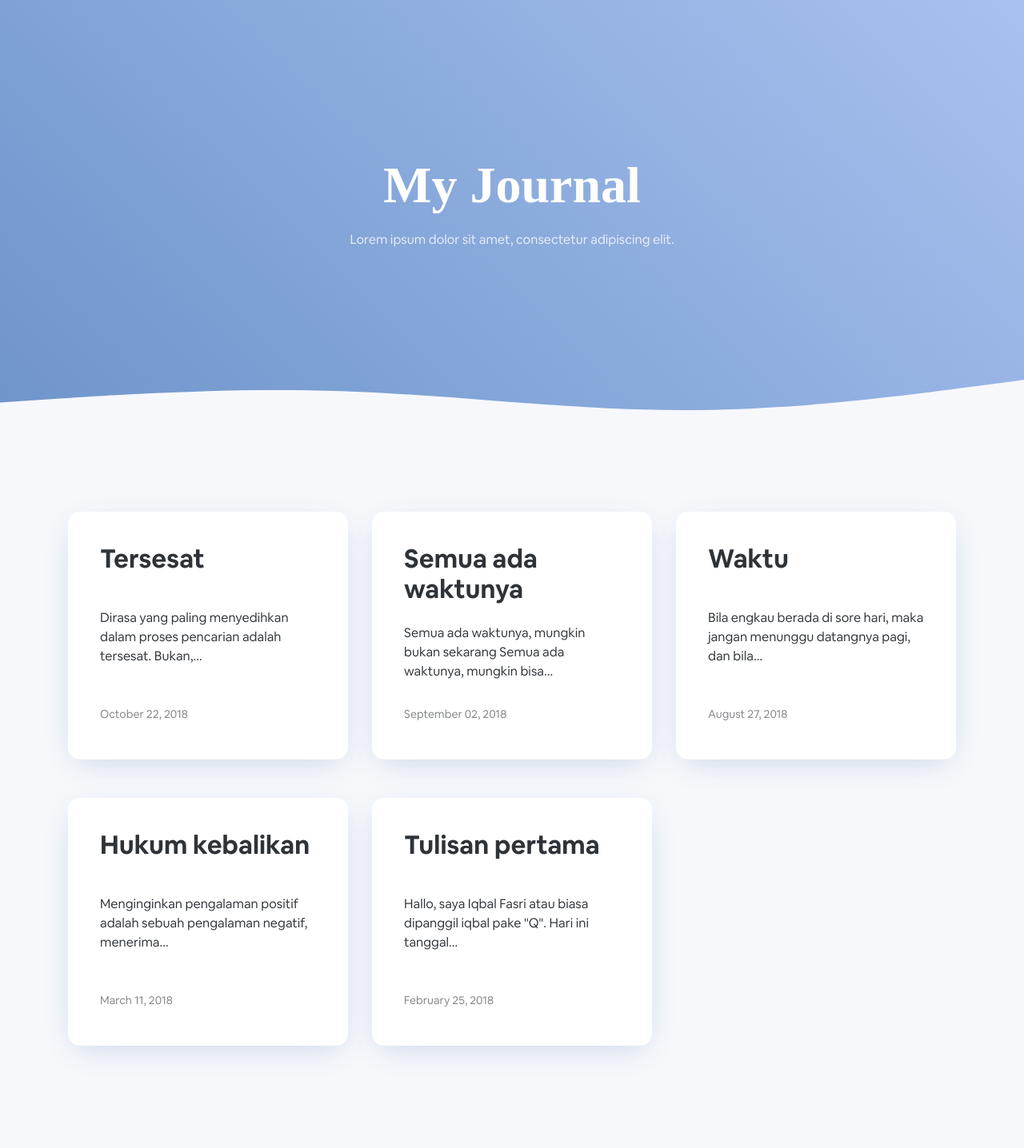
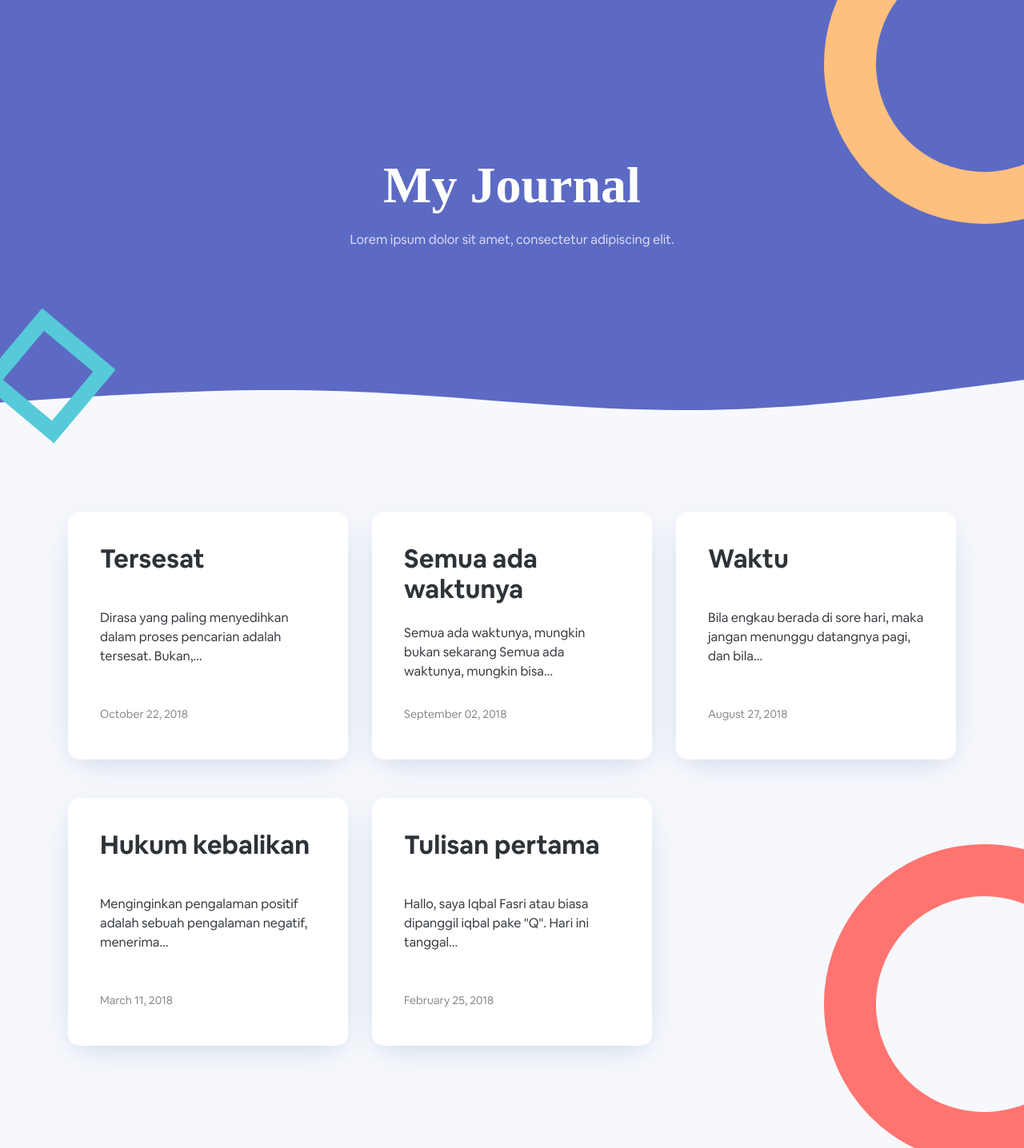
Before and after one commit to iqbalfasri/personal-website, a Gatsby site: page /blog in a window 1280 px wide. Shown: the whole page at 80% size. Built offline with nearby package versions, Linux system fonts and the light colour scheme; Gatsby itself is replaced by a stand-in of ours.

Commit message:
add: add shapes for wow

```diff
--- a/src/components/BlogComponent.js
+++ b/src/components/BlogComponent.js
@@ -11,14 +11,44 @@ import styled from "styled-components"
 const BlogHeader = styled.div`
   position: relative;
   height: 70vh;
-  background: #6d94ca;
+  /* background: #4481eb; */
+  background: #5c6ac4;
+  /* background: #6d94ca;
   background: -moz-linear-gradient(45deg, #6d94ca 0%, #a8c1ef 100%);
   background: -webkit-linear-gradient(45deg, #6d94ca 0%, #a8c1ef 100%);
-  background: linear-gradient(45deg, #6d94ca 0%, #a8c1ef 100%);
+  background: linear-gradient(45deg, #6d94ca 0%, #a8c1ef 100%); */
   display: flex;
   flex-direction: column;
   justify-content: center;
   z-index: 5;
+  overflow: hidden;
+
+  &::after {
+    position: absolute;
+    content: "";
+    width: 400px;
+    height: 400px;
+    background-color: transparent;
+    border: 65px solid #ffbf7f;
+    transform: rotate(40deg);
+    z-index: -5;
+    top: -120px;
+    right: -150px;
+    border-radius: 100%;
+  }
+
+  &::before {
+    position: absolute;
+    content: "";
+    width: 120px;
+    height: 120px;
+    background-color: transparent;
+    border: 20px solid #56cad8;
+    transform: rotate(40deg);
+    z-index: 5;
+    bottom: 30px;
+    left: 0;
+  }
 `
 const BlogHeaderTitle = styled.h1`
   font-family: "Playfair Display";
@@ -29,7 +59,23 @@ const BlogHeaderTitle = styled.h1`
   line-height: 0;
 `
 const BlogListPost = styled.div`
+  position: relative;
   padding: 80px 0;
+  overflow: hidden;
+
+  &::after {
+    position: absolute;
+    content: "";
+    width: 400px;
+    height: 400px;
+    background-color: transparent;
+    border: 65px solid #ff7470;
+    transform: rotate(40deg);
+    z-index: -1;
+    right: -150px;
+    bottom: -20px;
+    border-radius: 100%;
+  }
 `
 
 /**
```
Also changed, not shown: src/templates/blog-post.js (+24 -20 lines).
